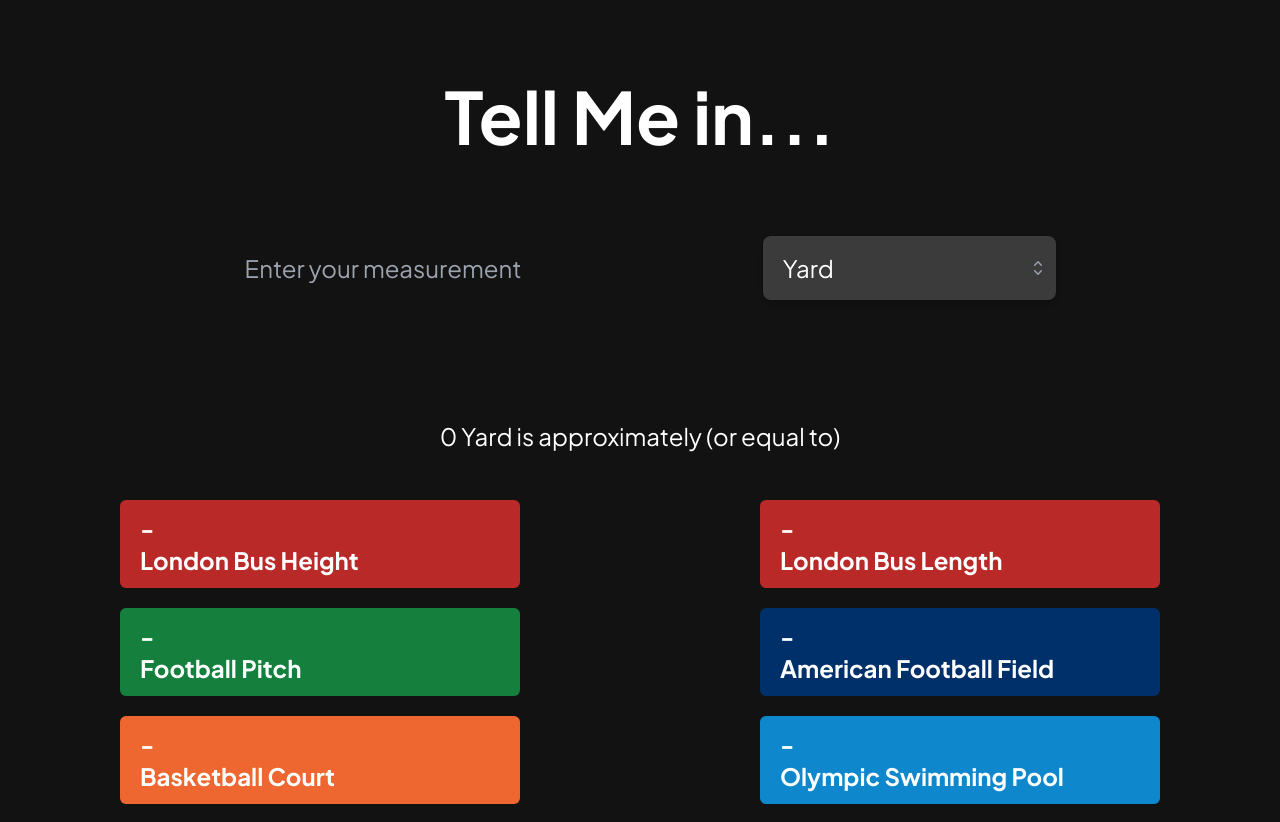
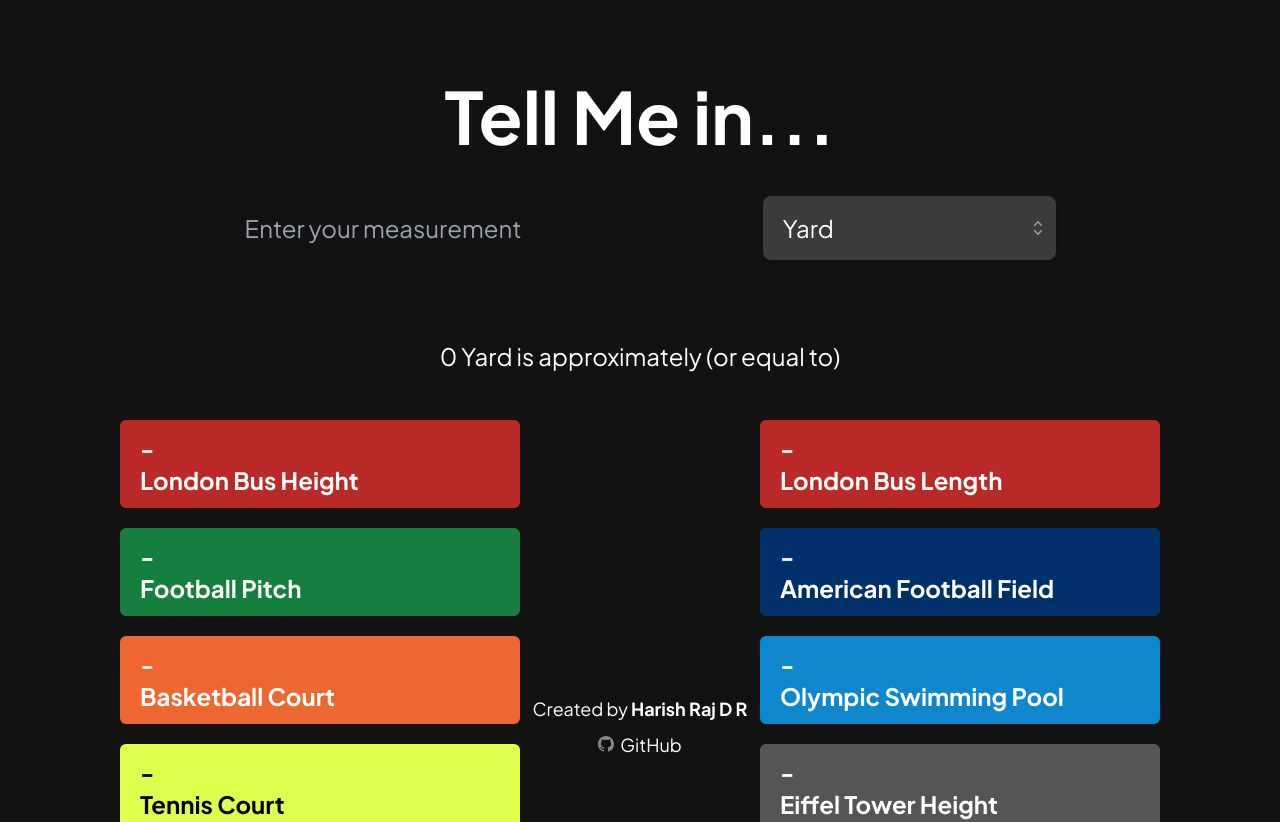
Before and after one commit to HarishRajDR/TellMeIn, a React (Vite) app: page / in a window 1280 px wide. Shown: the top 822 px of the page. Built offline with nearby package versions, Linux system fonts and the light colour scheme.

Commit message:
Added fotter

```diff
--- a/package.json
+++ b/package.json
@@ -1,5 +1,5 @@
 {
-  "name": "howmuchin",
+  "name": "tellmein",
   "private": true,
   "version": "0.0.0",
   "type": "module",
--- a/src/App.tsx
+++ b/src/App.tsx
@@ -1,6 +1,7 @@
 import { useState } from "react";
 import DropDown from "./components/DropDown";
 import Result from "./components/Result";
+import Footer from "./components/Footer";
 
 const units = [
   "Millimetre",
@@ -20,7 +21,7 @@ function App() {
   const [isloading, setloading] = useState(true);
 
   return (
-    <div className="flex justify-center p-20 flex-col items-center gap-20 w-full">
+    <div className="flex justify-center p-20 flex-col items-center gap-10 w-full">
       <h1 className="text-7xl font-bold">Tell Me in...</h1>
       <form className="flex gap-2" onSubmit={(event) => event.preventDefault()}>
         <input
@@ -45,6 +46,9 @@ function App() {
           unit={selectedUnit}
         />
       </div>
+      <div className="absolute bottom-10">
+        <Footer />
+      </div>
     </div>
   );
 }
--- /dev/null
+++ b/src/components/Footer.tsx
@@ -0,0 +1,23 @@
+import { OcticonMarkGithub16 } from "./GitHubLogo";
+
+function Footer() {
+  return (
+    <footer className="flex flex-col items-center justify-around gap-2">
+      <h3 className="text-lg">
+        Created by{" "}
+        <span className="font-bold hover:underline">
+          <a href="https://github.com/HarishRajDR/" target="_blank">
+            Harish Raj D R
+          </a>
+        </span>
+      </h3>
+      <a href="https://github.com/HarishRajDR/TellMeIn" target="_blank">
+        <span className="text-lg inline-flex items-center gap-1 hover:underline">
+          <OcticonMarkGithub16 /> GitHub
+        </span>
+      </a>
+    </footer>
+  );
+}
+
+export default Footer;
--- /dev/null
+++ b/src/components/GitHubLogo.tsx
@@ -0,0 +1,15 @@
+export function OcticonMarkGithub16() {
+  return (
+    <svg
+      xmlns="http://www.w3.org/2000/svg"
+      width="1.125rem"
+      height="1.125rem"
+      viewBox="0 0 18 18"
+    >
+      <path
+        fill="#888888"
+        d="M8 0c4.42 0 8 3.58 8 8a8.013 8.013 0 0 1-5.45 7.59c-.4.08-.55-.17-.55-.38c0-.27.01-1.13.01-2.2c0-.75-.25-1.23-.54-1.48c1.78-.2 3.65-.88 3.65-3.95c0-.88-.31-1.59-.82-2.15c.08-.2.36-1.02-.08-2.12c0 0-.67-.22-2.2.82c-.64-.18-1.32-.27-2-.27c-.68 0-1.36.09-2 .27c-1.53-1.03-2.2-.82-2.2-.82c-.44 1.1-.16 1.92-.08 2.12c-.51.56-.82 1.28-.82 2.15c0 3.06 1.86 3.75 3.64 3.95c-.23.2-.44.55-.51 1.07c-.46.21-1.61.55-2.33-.66c-.15-.24-.6-.83-1.23-.82c-.67.01-.27.38.01.53c.34.19.73.9.82 1.13c.16.45.68 1.31 2.69.94c0 .67.01 1.3.01 1.49c0 .21-.15.45-.55.38A7.995 7.995 0 0 1 0 8c0-4.42 3.58-8 8-8Z"
+      ></path>
+    </svg>
+  );
+}
--- a/src/components/Result.tsx
+++ b/src/components/Result.tsx
@@ -68,7 +68,7 @@ const Result = (props: Prop) => {
     {
       name: "Eiffel Tower Height",
       length: 330,
-      colorClass: "bg-[#003069] text-white",
+      colorClass: "bg-[#555555] text-white",
     },
     {
       name: "Empire State Building",
@@ -78,7 +78,7 @@ const Result = (props: Prop) => {
     {
       name: "Burj Khalifa",
       length: 830,
-      colorClass: "bg-[#003069] text-white",
+      colorClass: "bg-green-900 text-white",
     },
     {
       name: "Mount Everest",
```
Also changed, not shown: 1 other file (tests, documents, lock files or other folders).
